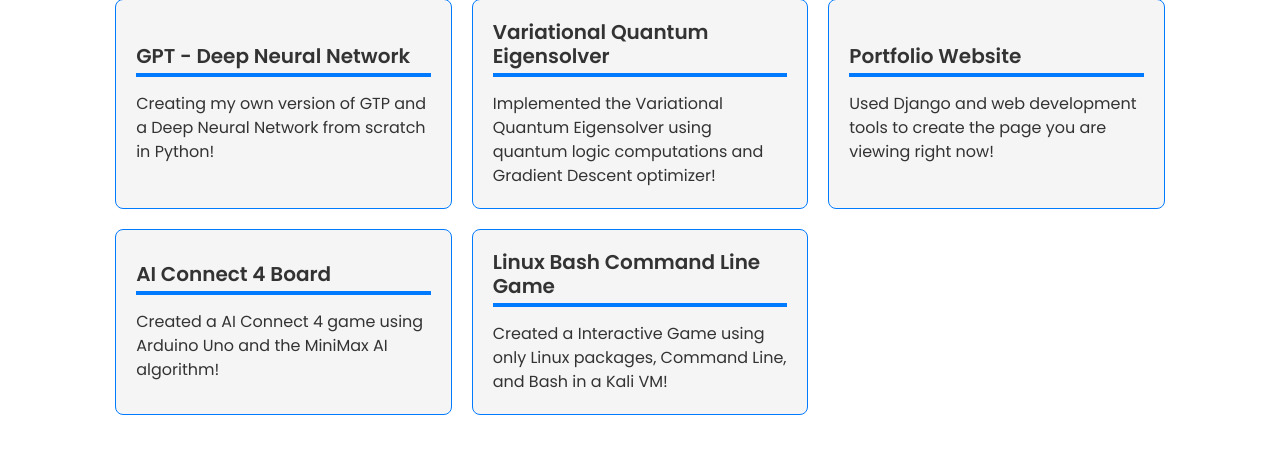
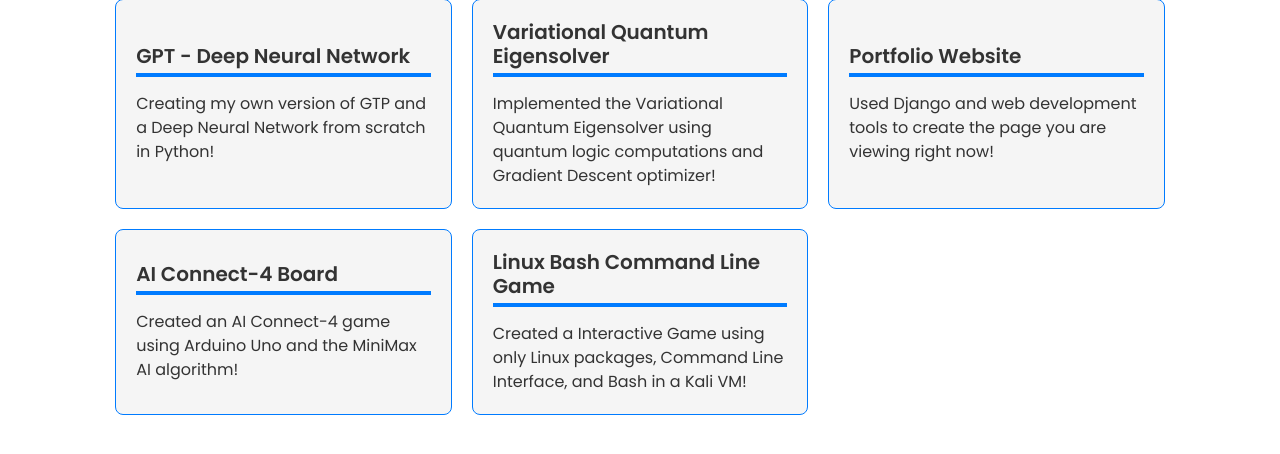
Before and after one commit to jaysonedu/Portfolio, a Django app: page /projects/ in a window 1280 px wide. Shown: the part 211-665 px from the top of the page. Run offline with Django 5.2, Linux system fonts and the light colour scheme; some libraries are stand-ins or nearby versions.

Commit message:
fixed projects

```diff
--- a/projects/templates/projects/project_index.html
+++ b/projects/templates/projects/project_index.html
@@ -56,7 +56,7 @@
 
         <div class="project-card"
         card-description="
-            - Created an AI Connect 4 game using Arduino Uno that detects and responds to user piece drop.
+            - Created an AI Connect-4 game using Arduino Uno that detects and responds to user piece drop.
 
             - Connected MiniMax algorithm in C++ code to a physical connect four board with photoresistors, servo, and other electrical components.
         "
@@ -64,14 +64,14 @@
         Arduino, C++, Python, ESP32
         ">
             <div class="card-content">
-                <h5 class="card-title">AI Connect 4 Board</h5>
-                <p class="card-text">Created a AI Connect 4 game using Arduino Uno and the MiniMax AI algorithm!</p>
+                <h5 class="card-title">AI Connect-4 Board</h5>
+                <p class="card-text">Created an AI Connect-4 game using Arduino Uno and the MiniMax AI algorithm!</p>
             </div>
         </div>
 
         <div class="project-card"
         card-description="
-            - Created a Linux Command Line game inspired by Photopia (Adam Cadre), an immersive digital literature piece.
+            - Created a Linux Command Line Interface game inspired by Photopia (Adam Cadre), an immersive digital literature piece.
 
             - Worked with Linux local file and directory manipulation in a Kali Virtual Machine.
         "
@@ -80,7 +80,7 @@
         ">
             <div class="card-content">
                 <h5 class="card-title">Linux Bash Command Line Game</h5>
-                <p class="card-text">Created a Interactive Game using only Linux packages, Command Line, and Bash in a Kali VM!</p>
+                <p class="card-text">Created a Interactive Game using only Linux packages, Command Line Interface, and Bash in a Kali VM!</p>
             </div>
         </div>
 
```
